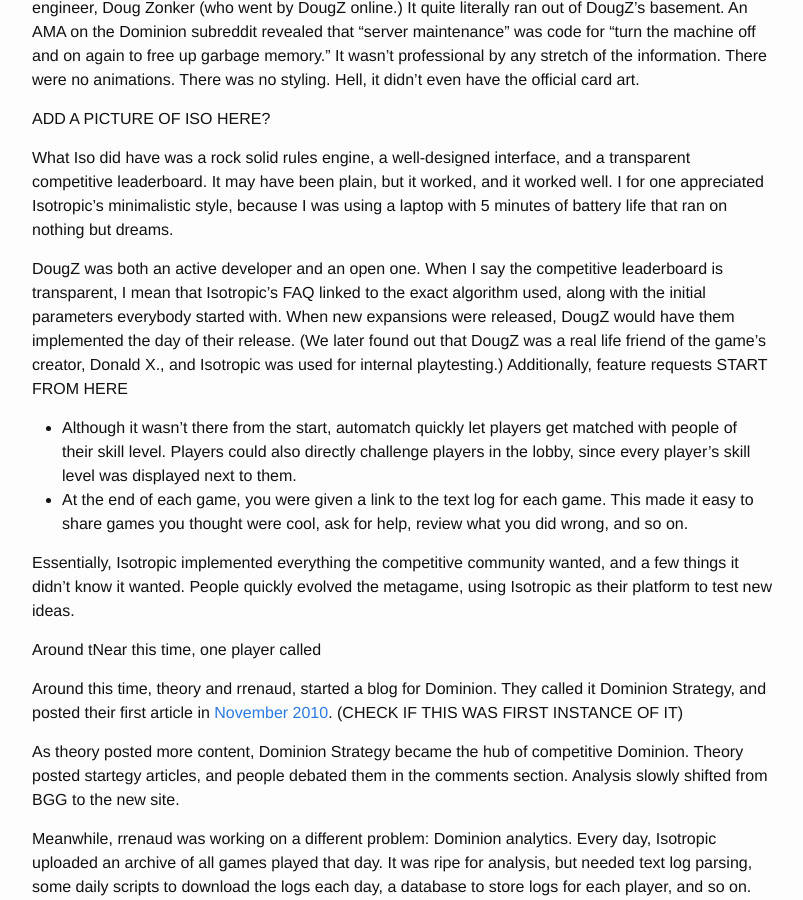
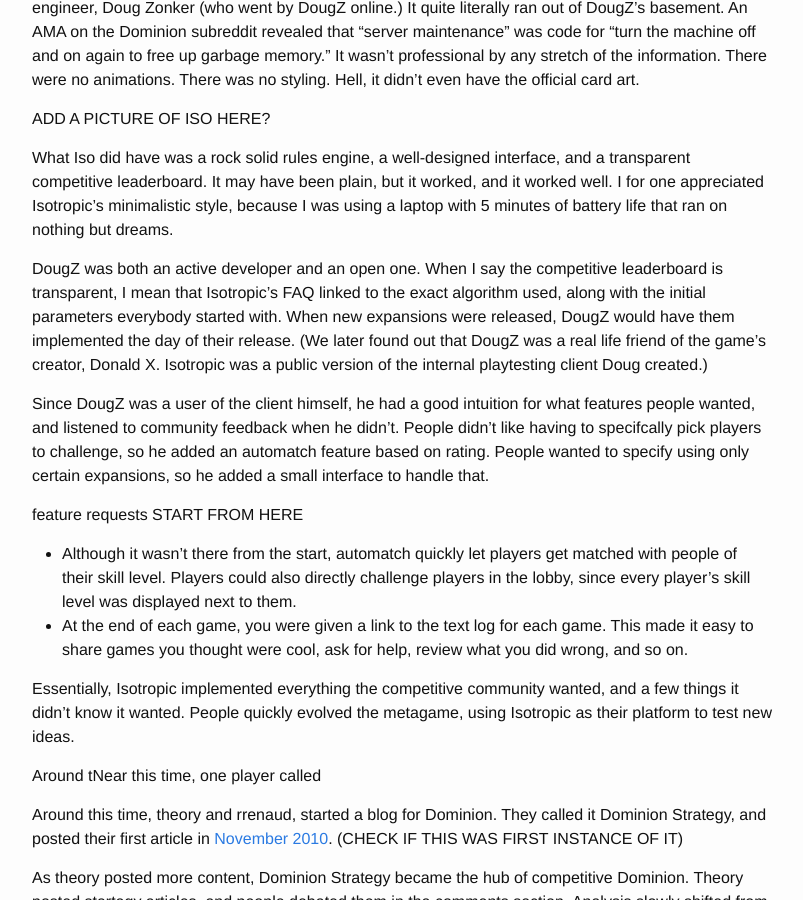
Before and after one commit to alexirpan/alexirpan.github.io, a Jekyll site: the page built from _posts/2016-02-10-dominion-history.markdown, in a window 1280 px wide and 900 px high, scrolled down 2499 px. Shown: the whole window, without its empty margins (238-1041 px from the left). Built offline with Jekyll 4.4.1, drawn with Linux system fonts in a browser that asks for light colours.

```diff
--- a/_posts/2016-02-10-dominion-history.markdown
+++ b/_posts/2016-02-10-dominion-history.markdown
@@ -150,8 +150,16 @@
 algorithm used, along with the initial parameters everybody started with.
 When new expansions were released, DougZ would have them implemented the day
 of their release. (We later found out that DougZ was a real life friend
-of the game's creator, Donald X., and Isotropic was used for internal
-playtesting.) Additionally, feature requests START FROM HERE
+of the game's creator, Donald X. Isotropic was a public version of the
+internal playtesting client Doug created.)
+
+Since DougZ was a user of the client himself, he had a good intuition for
+what features people wanted, and listened to community feedback when he didn't.
+People didn't like having to specifcally pick players to challenge, so he
+added an automatch feature based on rating. People wanted to specify using
+only certain expansions, so he added a small interface to handle that.
+
+feature requests START FROM HERE
 
 
 * Although it wasn't there from the start, automatch quickly let players
```
